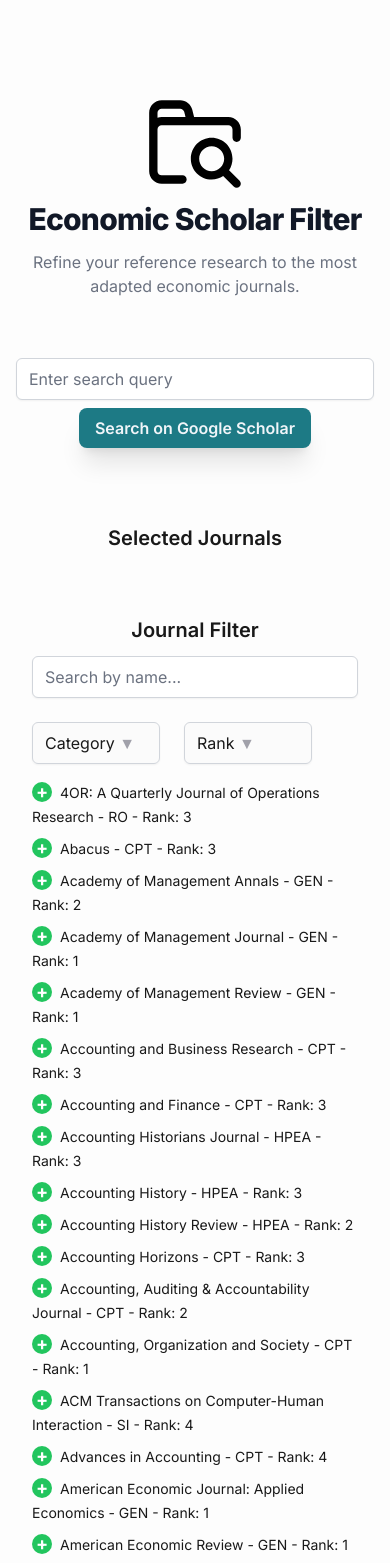
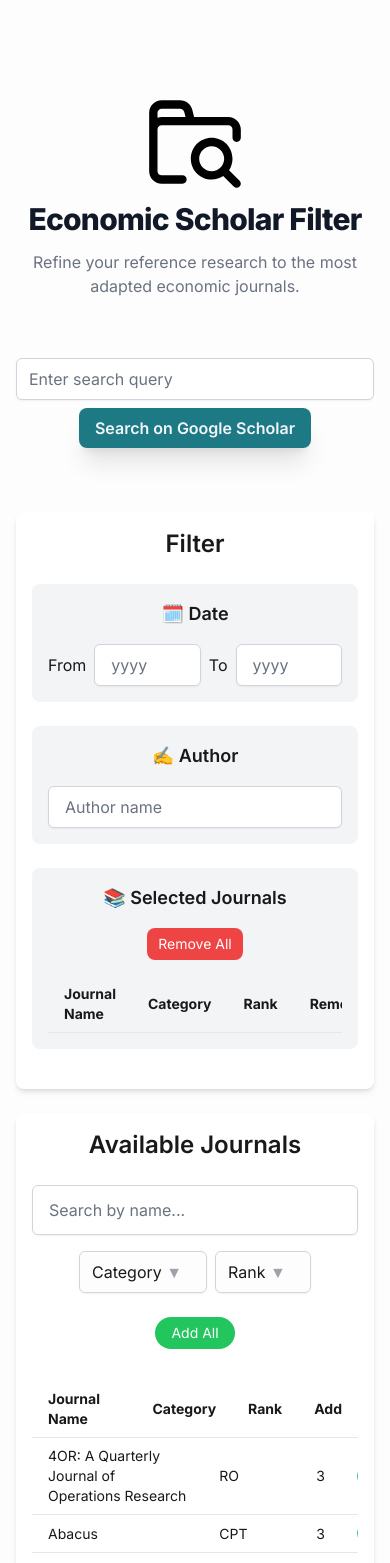
Before and after one commit to npasquier/scholar-filter, a Next.js app: page / in a window 390 px wide. Shown: the top 1563 px of the page. Built offline with nearby package versions, Linux system fonts and the light colour scheme.

Commit message:
Add author and date + improve design

```diff
--- a/app/layout.tsx
+++ b/app/layout.tsx
@@ -1,6 +1,7 @@
 import type { Metadata } from 'next'
 import { Inter } from 'next/font/google'
 import './globals.css'
+import Footer from '@/components/Footer'
 
 const inter = Inter({ subsets: ['latin'] })
 
@@ -20,6 +21,7 @@
         <link rel="icon" href="/search.svg" sizes="any" />
       </head>
       <body className={inter.className}>{children}</body>
+      <Footer/>
     </html>
   )
 }
--- a/components/JournalDisplay.tsx
+++ b/components/JournalDisplay.tsx
@@ -1,5 +1,4 @@
-// components/JournalDisplay.tsx
-import React from "react";
+import React, { useEffect } from "react";
 
 interface Journal {
   name: string;
@@ -17,21 +16,55 @@
   onRemoveJournal,
 }) => {
   return (
-    <div className="relative top-0">
-      <h3 className="font-semibold text-xl text-center my-3">
-        Selected Journals
-      </h3>
+    <div className="mb-6 bg-gray-100 p-4 rounded-lg">
+      <p className="font-semibold text-lg text-center mb-4  ">
+        📚 Selected Journals
+      </p>
+      <div className="flex">
+        <button
+          className="mx-auto relative inline-flex items-center justify-center rounded-lg bg-red-500 w-24 h-8 text-white text-sm hover:bg-red-600 focus:outline-none focus:ring-2 focus:ring-red-700 focus:ring-opacity-50 mb-4"
+          onClick={() =>
+            selectedJournals.forEach((journal) => onRemoveJournal(journal))
+          }
+        >
+          Remove All
+        </button>
+      </div>
+
+      <div className="overflow-x-auto">
+        <table className="min-w-full text-sm md:text-base">
+          <thead>
+            <tr className="text-left border-b">
+              <th className="px-4 py-2 w-2/3">Journal Name</th>
+              <th className="px-4 py-2 w-1/6">Category</th>
+              <th className="px-4 py-2 w-1/6">Rank</th>
+              <th className="px-4 py-2 w-1/12">Remove</th>
+            </tr>
+          </thead>
+        </table>
+      </div>
+      <div className="overflow-x-auto relative max-h-[440px] overflow-y-auto">
+        <table className="min-w-full text-sm md:text-base">
+          <tbody>
           {selectedJournals.map((journal, index) => (
-        <div key={index}>
+              <tr key={index} className="border-b">
+                <td className="px-4 py-2 w-2/3">{journal.name}</td>
+                <td className="px-4 py-2 w-1/6">{journal.domain}</td>
+                <td className="px-4 py-2 w-1/6">{journal.category}</td>
+                <td className="px-4 py-2 text-center w-1/12">
                   <button
-            className="relative inline-flex items-center justify-center rounded-full bg-red-500 w-5 h-5 text-white font-bold text-lg hover:bg-red-600 focus:outline-none focus:ring-2 focus:ring-red-700 focus:ring-opacity-50 mr-2"
+                    className="inline-flex items-center justify-center rounded-full bg-red-500 w-5 h-5 text-white font-bold text-lg hover:bg-red-600 focus:outline-none focus:ring-2 focus:ring-red-700 focus:ring-opacity-50"
                     onClick={() => onRemoveJournal(journal)}
                   >
                     -
                   </button>
-          {journal.name}
+                </td>
+              </tr>
+            ))}
+          </tbody>
+        </table>
       </div>
-      ))}
+
     </div>
   );
 };
--- a/components/JournalFilter.tsx
+++ b/components/JournalFilter.tsx
@@ -79,52 +79,75 @@
   ];
 
   return (
-    <div className="relative top-0 p-4 md:p-0">
-      {" "}
-      {/* Added padding for mobile */}
-      <h3 className="font-semibold text-xl text-center my-3">Journal Filter</h3>
-      <div className="flex flex-col md:flex-row md:items-center max-md:gap-2">
-        {" "}
-        {/* Responsive flex container */}
+    <div className="relative top-0 p-4 md:p-6 bg-white rounded-lg shadow-md">
+      <h3 className="font-semibold text-2xl text-center mb-6">
+        Available Journals
+      </h3>
+      <div className="flex flex-col md:flex-row md:items-center gap-4 mb-6">
         <input
           type="text"
           placeholder="Search by name..."
           value={filterText}
-          className="w-full md:w-64 mb-4 md:mb-0 md:mr-6 px-3 py-2 placeholder-gray-500 border border-gray-300 rounded-md shadow-sm outline-none focus:outline-none focus:ring-2 focus:ring-slate-300 focus:border-transparent" // Responsive width and margin
+          className="w-full md:w-1/3 px-4 py-3 placeholder-gray-500 border border-gray-300 rounded-md shadow-sm focus:outline-none focus:ring-2 focus:ring-slate-300 focus:border-transparent"
           onChange={(e) => setFilterText(e.target.value)}
         />
-        <div className="flex">
+        <div className="flex gap-2 max-md:mx-auto">
           <CustomDropdown
             setFilter={setFilterDomain}
             filter={filterDomain}
             items={categories}
           />
-
           <CustomDropdown
             setFilter={setFilterRank}
             filter={filterRank}
             items={ranks}
           />
         </div>
+
+        <button
+          className="max-md:mx-auto relative inline-flex items-center justify-center rounded-full bg-green-500 w-20 h-8 text-white text-sm hover:bg-green-600 focus:outline-none focus:ring-2 focus:ring-green-700 focus:ring-opacity-50 my-2"
+          onClick={() =>
+            filteredJournals.forEach((journal) => onAddJournal(journal))
+          }
+        >
+          Add All
+        </button>
       </div>
-      <div className="mt-4">
+
+      <div className="overflow-x-auto">
+        <table className="min-w-full text-sm md:text-base">
+          <thead>
+            <tr className="text-left border-b">
+              <th className="px-4 py-2">Journal Name</th>
+              <th className="px-4 py-2">Category</th>
+              <th className="px-4 py-2">Rank</th>
+              <th className="px-4 py-2">Add</th>
+            </tr>
+          </thead>
+        </table>
+      </div>
+      <div className="overflow-x-auto relative max-h-[800px] overflow-y-auto">
+        <table className="min-w-full text-sm md:text-base">
+          <tbody>
             {filteredJournals.map((journal, index) => (
-          <div key={index} className="mb-2">
-            {" "}
-            {/* Added margin between items */}
+              <tr key={index} className="border-b">
+                <td className="px-4 py-2">{journal.name}</td>
+                <td className="px-4 py-2">{journal.domain}</td>
+                <td className="px-4 py-2">{journal.category}</td>
+                <td className="px-4 py-2 text-center">
                   <button
-              className="relative inline-flex items-center justify-center rounded-full bg-green-500 w-5 h-5 text-white font-bold text-lg hover:bg-green-600 focus:outline-none focus:ring-2 focus:ring-green-700 focus:ring-opacity-50 mr-2"
+                    className="inline-flex items-center justify-center rounded-full bg-green-500 w-5 h-5 text-white font-bold text-lg hover:bg-green-600 focus:outline-none focus:ring-2 focus:ring-green-700 focus:ring-opacity-50"
                     onClick={() => onAddJournal(journal)}
                   >
                     +
                   </button>
-            <span className="text-sm md:text-base">
-              {journal.name} - {journal.domain} - Rank: {journal.category}
-            </span>{" "}
-            {/* Responsive text size */}
+                </td>
+              </tr>
+            ))}
+          </tbody>
+        </table>
       </div>
-        ))}
-      </div>
+
     </div>
   );
 };
--- a/components/JournalManager.tsx
+++ b/components/JournalManager.tsx
@@ -1,6 +1,6 @@
 "use client";
 
-import { useState } from "react";
+import { useEffect, useState } from "react";
 import JournalDisplay from "./JournalDisplay";
 import JournalFilter from "./JournalFilter";
 
@@ -20,9 +20,26 @@
 
   const [query, setQuery] = useState("");
 
+  const [authorQuery, setAuthorQuery] = useState("");
+  const [startYear, setStartYear] = useState("");
+  const [endYear, setEndYear] = useState("");
+
+  const handleAuthorQuery = (e: any) => {
+    setAuthorQuery(e.target.value);
+  };
+
+  const handleStartYear = (e: any) => {
+    setStartYear(e.target.value);
+  };
+
+  const handleEndYear = (e: any) => {
+    setEndYear(e.target.value);
+  };
+
   const handleQueryChange = (e: any) => {
     setQuery(e.target.value);
   };
+
   const handleAddJournal = (journalToAdd: Journal) => {
     setSelectedJournals((prev) => {
       if (prev.find((j) => j.issn === journalToAdd.issn)) {
@@ -47,12 +64,19 @@
           `source%3A"${encodeURIComponent(journal.name).replace(/%20/g, "+")}"`
       )
       .join("+OR+");
-    const finalUrl = `${baseUrl}${queryParam}+${sourceParam}`;
+
+    const queryAuthor =
+      authorQuery && `author%3A"${encodeURIComponent(authorQuery)}"`;
+    const queryStartYear = startYear && `as_ylo=${startYear}`;
+    const queryEndYear = endYear && `as_yhi=${endYear}`;
+
+    const finalUrl = `${baseUrl}${queryParam}+${sourceParam}+${queryAuthor}&as_ylo=${queryStartYear}&as_yhi=${endYear}`;
     window.open(finalUrl, "_blank");
   };
 
   return (
-    <div className="w-full md:w-[80%] mx-auto"> {/* Adjust width for mobile */}
+    <div className="w-full md:w-[80%] mx-auto">
+      {" "}
       <div className="mx-auto mt-0 mb-16 text-center">
         <input
           type="text"
@@ -69,15 +93,57 @@
           Search on Google Scholar
         </button>
       </div>
-      <div className="grid grid-cols-1  md:grid-cols-2 gap-6 mt-6"> {/* Responsive grid */}
+      <div className="grid grid-cols-1  md:grid-cols-2 gap-6 mt-6">
+        {" "}
         <div>
           <JournalFilter journals={journals} onAddJournal={handleAddJournal} />
         </div>
         <div className="max-md:order-first">
-          <JournalDisplay
-            selectedJournals={selectedJournals}
-            onRemoveJournal={handleRemoveJournal}
-          />
+          <div className="relative top-0 p-4 md:p-6 bg-white rounded-lg shadow-md">
+            <h3 className="font-semibold text-2xl text-center mb-6">Filter</h3>
+            <div className="mb-6 bg-gray-100 p-4 rounded-lg">
+              <p className="font-semibold text-lg text-center mb-4 ">🗓️ Date</p>
+              <div className="flex justify-center items-center gap-2">
+                <span>From</span>
+                <input
+                  type="text"
+                  value={startYear}
+                  placeholder="yyyy"
+                  className="w-full md:w-1/6 px-4 py-2 placeholder-gray-500 border border-gray-300 rounded-md shadow-sm focus:outline-none focus:ring-2 focus:ring-slate-300 focus:border-transparent"
+                  onChange={handleStartYear}
+                />
+
+                <span>To</span>
+                <input
+                  type="text"
+                  value={endYear}
+                  placeholder="yyyy"
+                  className="w-full md:w-1/6 px-4 py-2 placeholder-gray-500 border border-gray-300 rounded-md shadow-sm focus:outline-none focus:ring-2 focus:ring-slate-300 focus:border-transparent"
+                  onChange={handleEndYear}
+                />
+              </div>
+            </div>
+
+            <div className="mb-6 bg-gray-100 p-4 rounded-lg">
+              <p className="font-semibold text-lg text-center mb-4 ">
+                ✍️ Author
+              </p>
+              <div className="flex justify-center items-center">
+                <input
+                  type="text"
+                  placeholder="Author name"
+                  value={authorQuery}
+                  className="w-full md:w-3/6 px-4 py-2 placeholder-gray-500 border border-gray-300 rounded-md shadow-sm focus:outline-none focus:ring-2 focus:ring-slate-300 focus:border-transparent"
+                  onChange={handleAuthorQuery}
+                />
+              </div>
+            </div>
+
+            <JournalDisplay
+              selectedJournals={selectedJournals}
+              onRemoveJournal={handleRemoveJournal}
+            />
+          </div>
         </div>
       </div>
     </div>
--- a/components/custom-items/CustomDropdown.tsx
+++ b/components/custom-items/CustomDropdown.tsx
@@ -23,7 +23,7 @@
   };
 
   return (
-    <div className="relative w-32 mr-6 ">
+    <div className={`relative  ${items[0].name == "Category" ? "w-32" : "w-24"}`}>
       <button
         onClick={toggleDropdown}
         className="text-left w-full px-3 py-2 bg-[#afaeae08] text-[#191919] border border-gray-300 rounded-md shadow-sm"
@@ -34,7 +34,6 @@
             : items[0].name}
         </span>
         {!filter && <span className="text-zinc-400"> &#9660;</span>}{" "}
-        {/* This is the down arrow symbol */}{" "}
       </button>
       {isOpen && (
         <div className="absolute top-0 w-full  bg-white border border-gray-300 rounded-md shadow-lg z-10">
```
Also changed, not shown: components/Footer.tsx (added, +22 -0 lines). Lines whose indentation alone changed are shown as unchanged.
